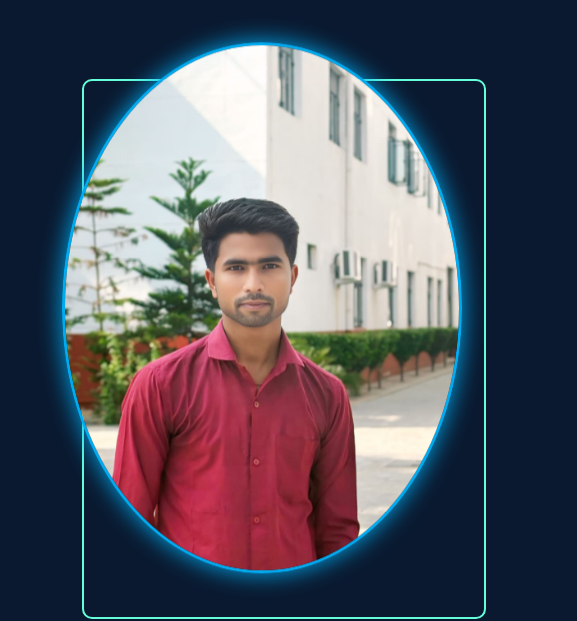
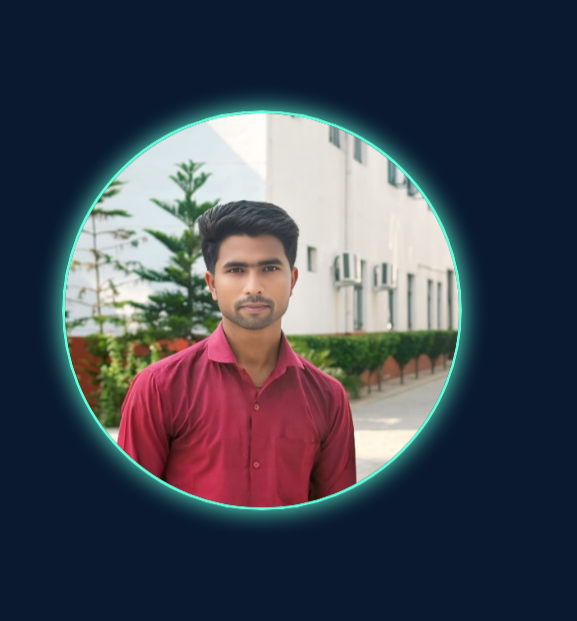
Before and after one commit to mukesh18virat/mukesh-portfolio, a website: page index.html in a window 1280 px wide. Shown: the part 113-734 px from the top of the page, 703-1280 px from the left. Drawn offline with nearby package versions, Linux system fonts and the light colour scheme.

Commit message:
Refactor style.css for consistency and clarity

```diff
--- a/style.css
+++ b/style.css
@@ -125,27 +125,31 @@ span {
     max-width: 60rem;
 }
 
+/* HOME IMAGE - FIXED */
 .home-img {
     position: relative;
+    width: 35vw;
+    max-width: 400px;
+    height: 35vw;
+    max-height: 400px;
+    display: flex;
+    justify-content: center;
+    align-items: center;
 }
 
 .home-img img {
-    width: 35vw;
-    max-width: 400px;
-    border-radius: 1rem;
+    width: 100%;
+    height: 100%;
+    border-radius: 50%; /* गोल किया */
+    object-fit: cover;
+    border: 3px solid var(--main-color); /* नीला बॉर्डर */
+    box-shadow: 0 0 25px var(--main-color); /* glow */
     animation: floatImage 4s ease-in-out infinite;
 }
 
+/* चौकोर वाला ::after हटा दिया */
 .home-img::after {
-    content: '';
-    position: absolute;
-    top: 2rem;
-    left: 2rem;
-    width: 100%;
-    height: 100%;
-    border: 2px solid var(--main-color);
-    border-radius: 1rem;
-    z-index: -1;
+    display: none;
 }
 
 @keyframes floatImage {
@@ -537,7 +541,7 @@ span {
     }
     .home { flex-direction: column-reverse; text-align: center; }
     .home-content h1 { font-size: 5rem; }
-    .home-img img { width: 70vw; margin-top: 4rem; }
+    .home-img { width: 70vw; height: 70vw; margin-top: 4rem; }
     .home-img::after { display: none; }
     .about { flex-direction: column-reverse; text-align: center; }
     .about-content h2 { text-align: center; }
@@ -556,11 +560,3 @@ span {
     .contact form .input-box input { width: 100%; }
     .skills-container { grid-template-columns: 1fr; }
 }
-.home-img img {
-  border-radius: 50%;
-  object-fit: cover;
-}
-.home-img img {
-  border: 3px solid #00abf0;
-  box-shadow: 0 0 25px #00abf0;
-}
```
